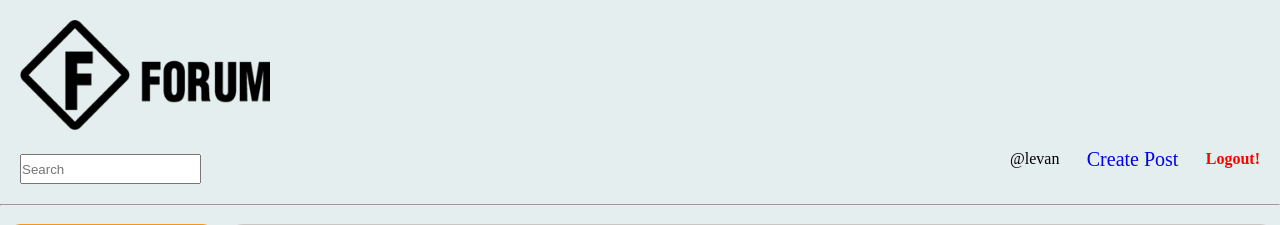
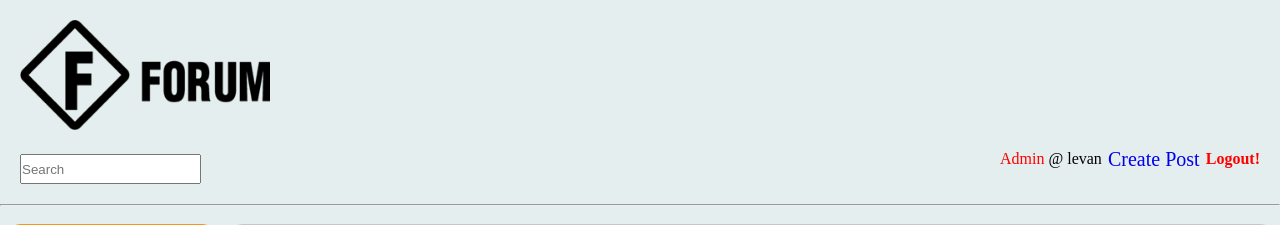
Before and after one commit to LevanVans/simpleForum, a Django app: page /post/10 in a window 1280 px wide. Shown: the top 225 px of the page. Run offline with Django 4.2, Linux system fonts and the light colour scheme; a user stored in the database is signed in; data comes from the database, SQL or seed files in the repository.

Commit message:
Update navbar.html

```diff
--- a/templates/navbar.html
+++ b/templates/navbar.html
@@ -19,9 +19,9 @@
     </form>
 </div>
 
-<div style="display: flex; flex-direction: row; justify-content: space-between; align-items: center; width:250px;">
+<div style="display: flex; flex-direction: row; justify-content: space-between; align-items: center; width:260px;">
     {%if user.is_authenticated %}
-    <p>@{{ request.user.username }}</p>
+    <p> {%if request.user.is_superuser%}<span style="color:red;">Admin</span> @ {%endif%} {{ request.user.username }}</p>
     <a style="display: block; text-decoration: none; font-size: 20px; " href="{% url 'create-post' %}">Create Post</a>
     <a  style="display: block; text-decoration: none; color: red;" href="{%url 'logout'%}"> <b>Logout!</b></a>
 
```
